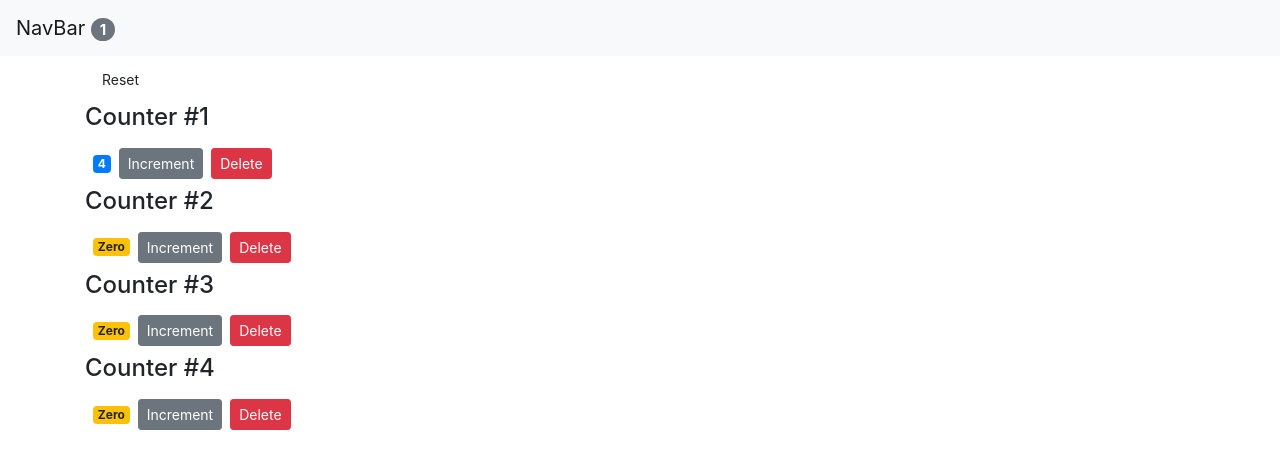
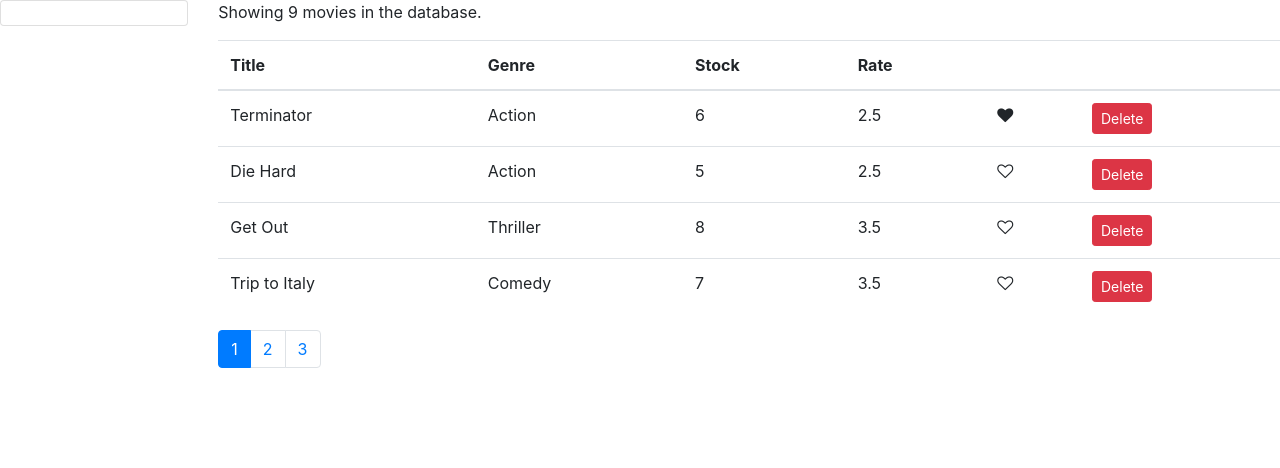
Before and after one commit to luhonglu1/my-react, a React (Create React App) app: page / in a window 1280 px wide. Shown: the top 468 px of the page. Built offline with nearby package versions, Linux system fonts and the light colour scheme.

Commit message:
feat:分页

```diff
--- a/package.json
+++ b/package.json
@@ -8,6 +8,8 @@
     "@testing-library/user-event": "^12.1.10",
     "bootstrap": "4.1.1",
     "font-awesome": "4.7.0",
+    "lodash": "4.17.10",
+    "prop-types": "15.6.2",
     "react": "^17.0.2",
     "react-dom": "^17.0.2",
     "react-scripts": "4.0.3",
--- a/src/App.js
+++ b/src/App.js
@@ -1,80 +1,86 @@
 import React, { Component } from 'react'
-// import Movies from './components/Movies.jsx'
-import Counters from './components/Counters.jsx'
-import Navbar from './components/Navbar.jsx'
+import Movies from './components/Movies.jsx'
+// import Counters from './components/Counters.jsx'
+// import Navbar from './components/Navbar.jsx'
+// class App extends Component {
+//   state = {
+//     counters: [
+//       {
+//         id: 1,
+//         value: 4,
+//       },
+//       {
+//         id: 2,
+//         value: 0,
+//       },
+//       {
+//         id: 3,
+//         value: 0,
+//       },
+//       {
+//         id: 4,
+//         value: 0,
+//       },
+//     ],
+//   }
+
+//   constructor(props) {
+//     super(props)
+//     console.log('App - Counstructor')
+//   }
+
+//   componentDidMount() {
+//     console.log('App - Mount')
+//   }
+
+//   handleReset = () => {
+//     const counters = this.state.counters.map((c) => {
+//       c.value = 0
+//       return c
+//     })
+//     this.setState({ counters })
+//   }
+
+//   handleDel = (counterId) => {
+//     console.log('Event Handler Called', counterId)
+//     const counters = this.state.counters.filter((c) => c.id !== counterId)
+//     this.setState({
+//       counters,
+//     })
+//   }
+
+//   handleIncrement = (counterId) => {
+//     console.log(counterId, 'counterIdcounterId')
+//     const counters = [...this.state.counters]
+//     const index = counters.findIndex((c) => c.id === counterId)
+//     counters[index].value++
+//     this.setState({
+//       counters,
+//     })
+//   }
+//   render() {
+//     console.log('App - Render')
+//     return (
+//       <React.Fragment>
+//         <Navbar
+//           totalCounters={this.state.counters.filter((c) => c.value > 0).length}
+//         ></Navbar>
+//         <main className="container">
+//           <Counters
+//             counters={this.state.counters}
+//             onReset={this.handleReset}
+//             onDelete={this.handleDel}
+//             onIncrement={this.handleIncrement}
+//           ></Counters>
+//         </main>
+//       </React.Fragment>
+//     )
+//   }
+// }
+
 class App extends Component {
-  state = {
-    counters: [
-      {
-        id: 1,
-        value: 4,
-      },
-      {
-        id: 2,
-        value: 0,
-      },
-      {
-        id: 3,
-        value: 0,
-      },
-      {
-        id: 4,
-        value: 0,
-      },
-    ],
-  }
-
-  constructor(props) {
-    super(props)
-    console.log('App - Counstructor')
-  }
-
-  componentDidMount() {
-    console.log('App - Mount')
-  }
-
-  handleReset = () => {
-    const counters = this.state.counters.map((c) => {
-      c.value = 0
-      return c
-    })
-    this.setState({ counters })
-  }
-
-  handleDel = (counterId) => {
-    console.log('Event Handler Called', counterId)
-    const counters = this.state.counters.filter((c) => c.id !== counterId)
-    this.setState({
-      counters,
-    })
-  }
-
-  handleIncrement = (counterId) => {
-    console.log(counterId, 'counterIdcounterId')
-    const counters = [...this.state.counters]
-    const index = counters.findIndex((c) => c.id === counterId)
-    counters[index].value++
-    this.setState({
-      counters,
-    })
-  }
   render() {
-    console.log('App - Render')
-    return (
-      <React.Fragment>
-        <Navbar
-          totalCounters={this.state.counters.filter((c) => c.value > 0).length}
-        ></Navbar>
-        <main className="container">
-          <Counters
-            counters={this.state.counters}
-            onReset={this.handleReset}
-            onDelete={this.handleDel}
-            onIncrement={this.handleIncrement}
-          ></Counters>
-        </main>
-      </React.Fragment>
-    )
+    return <Movies></Movies>
   }
 }
 
--- a/src/components/Movies.jsx
+++ b/src/components/Movies.jsx
@@ -1,9 +1,21 @@
 import React, { Component } from 'react'
+import Pagination from './common/pagination'
+import Like from './common/like.jsx'
+import ListGroup from './common/listGroup'
 import { getMovies } from '../services/fakeMovieService.js'
+import { getGenres } from '../services/fakeGenreService.js'
+import { paginate } from './utils/pagination.js'
 
 class Movies extends Component {
   state = {
-    movies: getMovies(),
+    movies: [],
+    genres: [],
+    pageSize: 4,
+    currentPage: 1,
+  }
+
+  componentDidMount() {
+    this.setState({ movies: getMovies(), genres: getGenres() })
   }
 
   handleDelete = (movie) => {
@@ -12,11 +24,41 @@ class Movies extends Component {
     this.setState({ movies })
   }
 
+  handleLike = (movie) => {
+    const movies = [...this.state.movies]
+    const index = movies.indexOf(movie)
+    movies[index] = { ...movies[index] }
+    movies[index].liked = !movies[index].liked
+    this.setState({
+      movies,
+    })
+  }
+
+  handlePageChange = (page) => {
+    this.setState({ currentPage: page })
+  }
+
+  handleGenreSelect = (page) => {
+    console.log(page)
+  }
+
   render() {
     const { length: count } = this.state.movies
+    const { pageSize, currentPage, movies: allMovies } = this.state
+
     if (count === 0) return <p>There are no movies in the database.</p>
+
+    const movies = paginate(allMovies, currentPage, pageSize)
     return (
-      <React.Fragment>
+      <div className="row">
+        <div className="col-2">
+          <ListGroup
+            items={this.state.genres}
+            onItemSelect={this.handleGenreSelect}
+          ></ListGroup>
+        </div>
+
+        <div className="col">
           <p>Showing {count} movies in the database.</p>
           <table className="table">
             <thead>
@@ -26,15 +68,22 @@ class Movies extends Component {
                 <th>Stock</th>
                 <th>Rate</th>
                 <th></th>
+                <th></th>
               </tr>
             </thead>
             <tbody>
-            {this.state.movies.map((movie) => (
+              {movies.map((movie) => (
                 <tr key={movie._id}>
                   <td>{movie.title}</td>
                   <td>{movie.genre.name}</td>
                   <td>{movie.numberInStock}</td>
                   <td>{movie.dailyRentalRate}</td>
+                  <td>
+                    <Like
+                      onClick={() => this.handleLike(movie)}
+                      liked={movie.liked}
+                    ></Like>
+                  </td>
                   <td>
                     <button
                       onClick={() => this.handleDelete(movie)}
@@ -47,7 +96,14 @@ class Movies extends Component {
               ))}
             </tbody>
           </table>
-      </React.Fragment>
+          <Pagination
+            itemsCount={count}
+            pageSize={pageSize}
+            currentPage={currentPage}
+            onPageChange={this.handlePageChange}
+          ></Pagination>
+        </div>
+      </div>
     )
   }
 }
--- /dev/null
+++ b/src/components/common/like.jsx
@@ -0,0 +1,40 @@
+import React, { Component } from 'react'
+
+// input liked: boolean
+// output: onclick
+
+// class Like extends Component {
+//   render() {
+//     let classes = 'fa fa-heart'
+//     if (!this.props.liked) {
+//       classes += '-o'
+//     }
+//     return (
+//       <i
+//         onClick={this.props.onClick}
+//         style={{ cursor: 'pointer' }}
+//         class={classes}
+//         aria-hidden="true"
+//       ></i>
+//     )
+//   }
+// }
+
+// export default Like
+
+const Like = (props) => {
+  let classes = 'fa fa-heart'
+  if (!props.liked) {
+    classes += '-o'
+  }
+  return (
+    <i
+      onClick={props.onClick}
+      style={{ cursor: 'pointer' }}
+      className={classes}
+      aria-hidden="true"
+    ></i>
+  )
+}
+
+export default Like
--- /dev/null
+++ b/src/components/common/listGroup.jsx
@@ -0,0 +1,11 @@
+import React from 'react'
+
+const ListGroup = (props) => {
+  return (
+    <ul className="list-group">
+      <li className="list-group-item"></li>
+    </ul>
+  )
+}
+
+export default ListGroup
--- /dev/null
+++ b/src/components/common/pagination.jsx
@@ -0,0 +1,35 @@
+import _ from 'lodash'
+import React from 'react'
+import PropTypes from 'prop-types'
+
+const Pagination = (props) => {
+  const { pageSize, itemsCount, onPageChange, currentPage } = props
+  const pageCount = Math.ceil(itemsCount / pageSize)
+  const pages = _.range(1, pageCount + 1)
+  if (pages <= 1) return null
+  return (
+    <nav>
+      <ul className="pagination">
+        {pages.map((page) => (
+          <li
+            className={currentPage === page ? 'page-item active' : 'page-item'}
+            key={page}
+          >
+            <a className="page-link" onClick={() => onPageChange(page)}>
+              {page}
+            </a>
+          </li>
+        ))}
+      </ul>
+    </nav>
+  )
+}
+
+Pagination.propTypes = {
+  pageSize: PropTypes.number.isRequired,
+  itemsCount: PropTypes.number.isRequired,
+  currentPage: PropTypes.number.isRequired,
+  onPageChange: PropTypes.func.isRequired,
+}
+
+export default Pagination
--- /dev/null
+++ b/src/components/utils/pagination.js
@@ -0,0 +1,6 @@
+import _ from 'lodash'
+
+export function paginate(items, pageNumber, pageSize) {
+  const startIndex = (pageNumber - 1) * pageSize
+  return _(items).slice(startIndex).take(pageSize).value()
+}
```
Also changed, not shown: 1 other file (tests, documents, lock files or other folders). Lines whose indentation alone changed are shown as unchanged.
